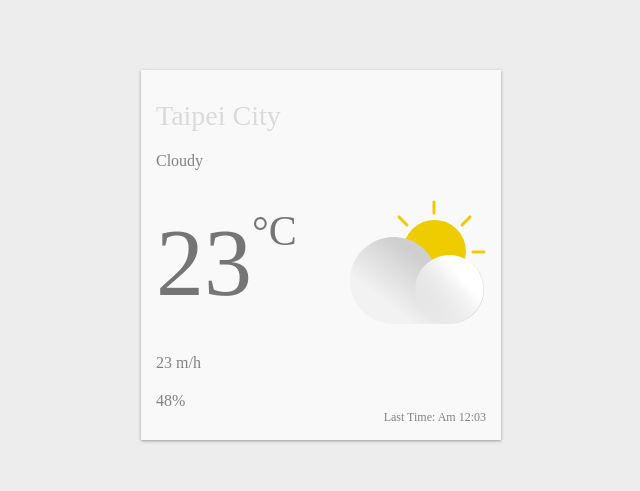
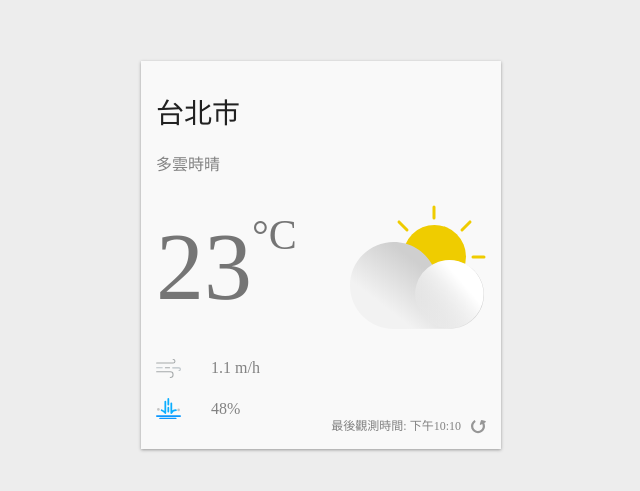
Before and after one commit to AlexChiHsu/weatherWeb, a React (Create React App) app: page / in a window 1280 px wide. Shown: the part 145-636 px from the top of the page, without its empty margins (319-959 px from the left). Built offline with nearby package versions, Linux system fonts and the light colour scheme.

Commit message:
fetch api

```diff
--- a/package.json
+++ b/package.json
@@ -9,6 +9,8 @@
     "@testing-library/jest-dom": "^5.16.5",
     "@testing-library/react": "^13.4.0",
     "@testing-library/user-event": "^13.5.0",
+    "dayjs": "^1.11.5",
+    "emotion-theming": "^11.0.0",
     "normalize-css": "^2.3.1",
     "react": "^18.2.0",
     "react-dom": "^18.2.0",
--- a/src/App.js
+++ b/src/App.js
@@ -1,28 +1,72 @@
 import './App.css';
-import { AirFlow, Celsius, Container, CurrentWeather, Description, Location, Rain, Refresh, Temperature, WeatherCard } from './customize';
-import React from 'react';
-import { ReactComponent as DayCloudyIcon } from './images/day-cloudy.svg'
+import { AirFlow, Celsius, Container, CurrentWeather, Description, Location, Rain, Refresh, Temperature, WeatherCard, theme } from './customize';
+import React, { useState } from 'react';
+import { ReactComponent as DayCloudyIcon } from './images/day-cloudy.svg';
 import { ReactComponent as AirFlowIcon } from './images/airFlow.svg'
 import { ReactComponent as RainIcon } from './images/rain.svg'
 import { ReactComponent as RefreshIcon } from './images/refresh.svg'
+import { ThemeProvider } from '@emotion/react';
+import dayjs from 'dayjs';
+
+const AUTHORIZATION_KEY = 'CWB-C97A27F2-1A35-4A31-BE79-C41917583585';
+const LOCATION_NAME = '臺北';
 
 function App() {
+  const [currentTheme, setCurrentTheme] = useState(theme.light);
+  const [currentWeather, setCurrentWeather] = useState({
+    locationName: '台北市',
+    description: '多雲時晴',
+    windSpeed: 1.1,
+    temperature: 22.9,
+    rainPossibility: 48.3,
+    observationTime: '2020-12-12 22:10:00',
+  })
+
+  const handleClick = () => {
+    fetch(`https://opendata.cwb.gov.tw/api/v1/rest/datastore/O-A0003-001?Authorization=${AUTHORIZATION_KEY}&locationName=${LOCATION_NAME}`)
+    .then((response) => response.json())
+    .then((data) => {
+      const locationData = data.records.location[0];
+      const weatherElements = locationData.weatherElement.reduce((neededElements, item) => {
+        if(['WDSD', 'TEMP'].includes(item.elementName)) {
+          neededElements[item.elementName] = item.elementValue;
+        }
+        return neededElements;
+      }, {})
+      console.log(weatherElements);
+      setCurrentWeather({
+        observationTime: locationData.time.obsTime,
+        locationName: locationData.locationName,
+        temperature: weatherElements.TEMP,
+        windSpeed: weatherElements.WDSD,
+        description: '多雲時晴',
+        rainPossibility: 60,
+      })
+    });
+  };
+
   return (
+    <ThemeProvider theme={currentTheme}>
       <Container>
         <WeatherCard>
-        <Location theme='dark'>Taipei City</Location>
-        <Description>Cloudy</Description>
+          <Location>{currentWeather.locationName}</Location>
+          <Description>{currentWeather.description}</Description>
           <CurrentWeather>
             <Temperature>
-            23<Celsius>°C</Celsius>
+              {Math.round(currentWeather.temperature)}<Celsius>°C</Celsius>
             </Temperature>
             <DayCloudyIcon />
           </CurrentWeather>
-        <AirFlow>23 m/h</AirFlow>
-        <Rain>48%</Rain>
-        <Refresh> Last Time: Am 12:03</Refresh>
+          <AirFlow><AirFlowIcon />{currentWeather.windSpeed} m/h</AirFlow>
+          <Rain><RainIcon />{Math.round(currentWeather.rainPossibility)}%</Rain>
+          <Refresh onClick={handleClick}> 最後觀測時間: {new Intl.DateTimeFormat('zh-TW', {
+            hour: 'numeric',
+            minute: 'numeric',
+          }).format(dayjs(currentWeather.observationTime))} <RefreshIcon />
+          </Refresh>
         </WeatherCard>
       </Container>
+    </ThemeProvider>
   );
 }
 
--- a/src/customize.js
+++ b/src/customize.js
@@ -1,7 +1,7 @@
 import styled from '@emotion/styled';
 
 export const Container = styled.div`
-  background-color: #ededed;
+  background-color: ${({ theme }) => theme.backgroundColor};
   height: 100%;
   display: flex;
   align-items: center;
@@ -11,21 +11,21 @@ export const Container = styled.div`
 export const WeatherCard = styled.div`
   position: relative;
   min-width: 360px;
-  box-shadow: 0 1px 3px 0 #999999;
-  background-color: #f9f9f9;
+  box-shadow: ${({ theme }) => theme.boxShadow};
+  background-color: ${({ theme }) => theme.foregroundColor};
   box-sizing: border-box;
   padding: 30px 15px;
 `;
 
 export const Location = styled.div`
   font-size: 28px;
-  color: ${props => props.theme === 'dark' ? '#dadada' : '#212121'};
+  color: ${({ theme }) => theme.titleColor};
   margin-bottom: 20px;
 `;
 
 export const Description = styled.div`
   font-size: 16px;
-  color: #828282;
+  color: ${({ theme }) => theme.textColor};
   margin-bottom: 30px;
 `;
 
@@ -37,7 +37,7 @@ export const CurrentWeather = styled.div`
 `;
 
 export const Temperature = styled.div`
-  color: #757575;
+  color: ${({ theme }) => theme.temperatureColor};
   font-size: 96px;
   font-weight: 300;
   display: flex;
@@ -53,8 +53,13 @@ export const AirFlow = styled.div`
   align-items: center;
   font-size: 16x;
   font-weight: 300;
-  color: #828282;
+  color: ${({ theme }) => theme.textColor};
   margin-bottom: 20px;
+  svg {
+    width: 25px;
+    height: auto;
+    margin-right: 30px;
+  }
 `;
 
 export const Rain = styled.div`
@@ -62,8 +67,17 @@ export const Rain = styled.div`
   align-items: center;
   font-size: 16x;
   font-weight: 300;
-  color: #828282;
+  color: ${({ theme }) => theme.textColor};
+  svg {
+    width: 25px;
+    height: auto;
+    margin-right: 30px;
+  }
 `;
+
+// export const DayCloudy = styled(DayCloudyIcon)`
+//   flex-basis: 30%;
+// `;
 
 export const Refresh = styled.div`
   position: absolute;
@@ -72,5 +86,31 @@ export const Refresh = styled.div`
   font-size: 12px;
   display: inline-flex;
   align-items: flex-end;
-  color: #828282;
+  color: ${({ theme }) => theme.textColor};
+  svg {
+    margin-left: 10px;
+    width: 15px;
+    height: 15px;
+    cursor: pointer;
+  }
 `;
+
+export const theme = {
+  light: {
+    backgroundColor: '#ededed',
+    foregroundColor: '#f9f9f9',
+    boxShadow: '0 1px 3px 0 #999999',
+    titleColor: '#212121',
+    temperatureColor: '#757575',
+    textColor: '#828282',
+  },
+  dark: {
+    backgroundColor: '#1F2022',
+    foregroundColor: '#121416',
+    boxShadow:
+      '0 1px 4px 0 rgba(12, 12, 13, 0.2), 0 0 0 1px rgba(0, 0, 0, 0.15)',
+    titleColor: '#f9f9fa',
+    temperatureColor: '#dddddd',
+    textColor: '#cccccc',
+  },
+};
```
Also changed, not shown: 1 other file (tests, documents, lock files or other folders). Lines whose indentation alone changed are shown as unchanged.
